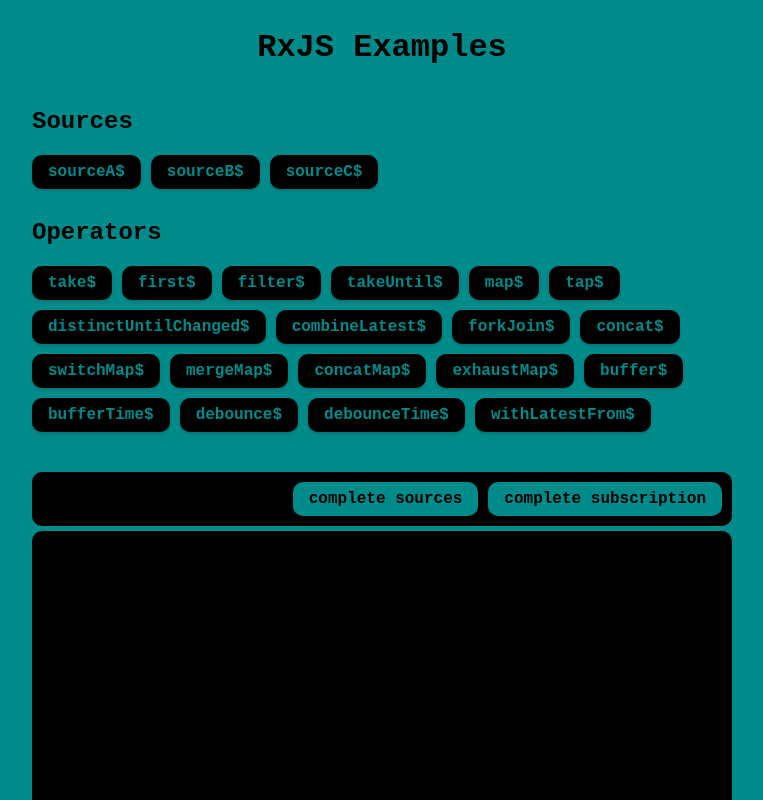
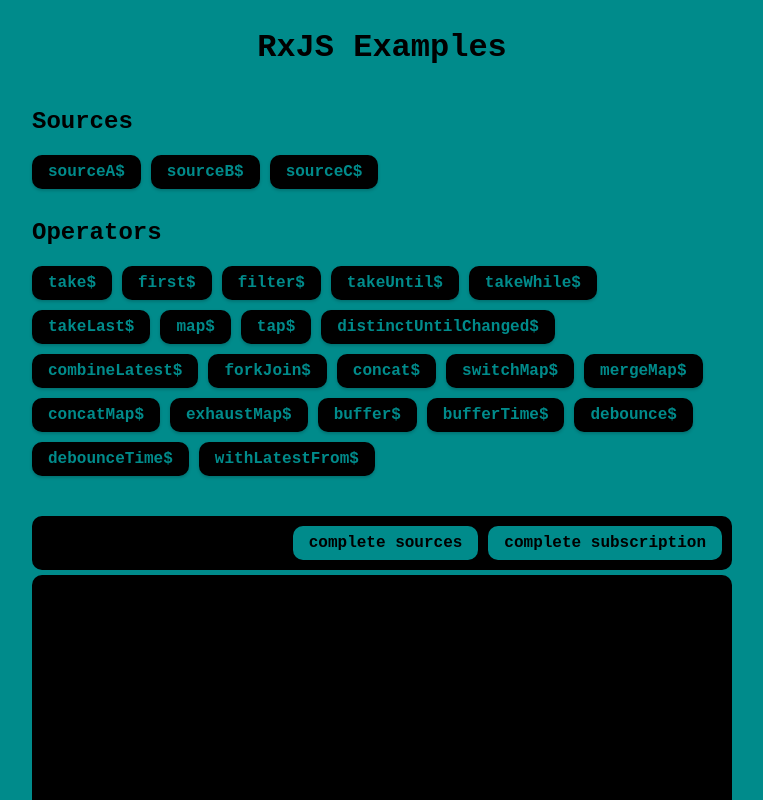
Before and after one commit to stormpanda/rxjs-examples, an Angular app: page / in a window 1280 px wide. Shown: the top 800 px of the page, without its empty margins (258-1021 px from the left). Built offline with nearby package versions, Linux system fonts and the light colour scheme.

Commit message:
feat: add examples for takeWhile and takeLast

```diff
--- a/src/app/app.component.ts
+++ b/src/app/app.component.ts
@@ -1,6 +1,6 @@
 import { ChangeDetectionStrategy, Component } from '@angular/core';
 import { RouterOutlet } from '@angular/router';
-import { BehaviorSubject, buffer, bufferTime, combineLatest, concat, concatMap, debounce, debounceTime, distinct, distinctUntilChanged, exhaust, exhaustMap, filter, first, forkJoin, interval, map, mergeMap, Observable, Subject, Subscription, switchMap, take, takeUntil, tap, timer, withLatestFrom } from 'rxjs';
+import { BehaviorSubject, buffer, bufferTime, combineLatest, concat, concatMap, debounce, debounceTime, distinct, distinctUntilChanged, exhaust, exhaustMap, filter, first, forkJoin, interval, map, mergeMap, Observable, Subject, Subscription, switchMap, take, takeLast, takeUntil, takeWhile, tap, timer, withLatestFrom } from 'rxjs';
 import { AsyncPipe, NgFor, NgIf } from '@angular/common';
 import { FakeConsoleComponent } from './components/fake-console/fake-console.component';
 
@@ -70,6 +70,17 @@
 
     takeUntil$: this.sources.sourceA$.pipe(
       takeUntil(this.sources.sourceC$),
+      map(emit => emit.message)
+    ),
+
+    takeWhile$: this.sources.sourceA$.pipe(
+      takeWhile(emit => emit.value < 5),
+      map(emit => emit.message)
+    ),
+
+    // use the "complete sources" after a while button to see the full behavior
+    takeLast$: this.sources.sourceA$.pipe(
+      takeLast(3),
       map(emit => emit.message)
     ),
 
```
